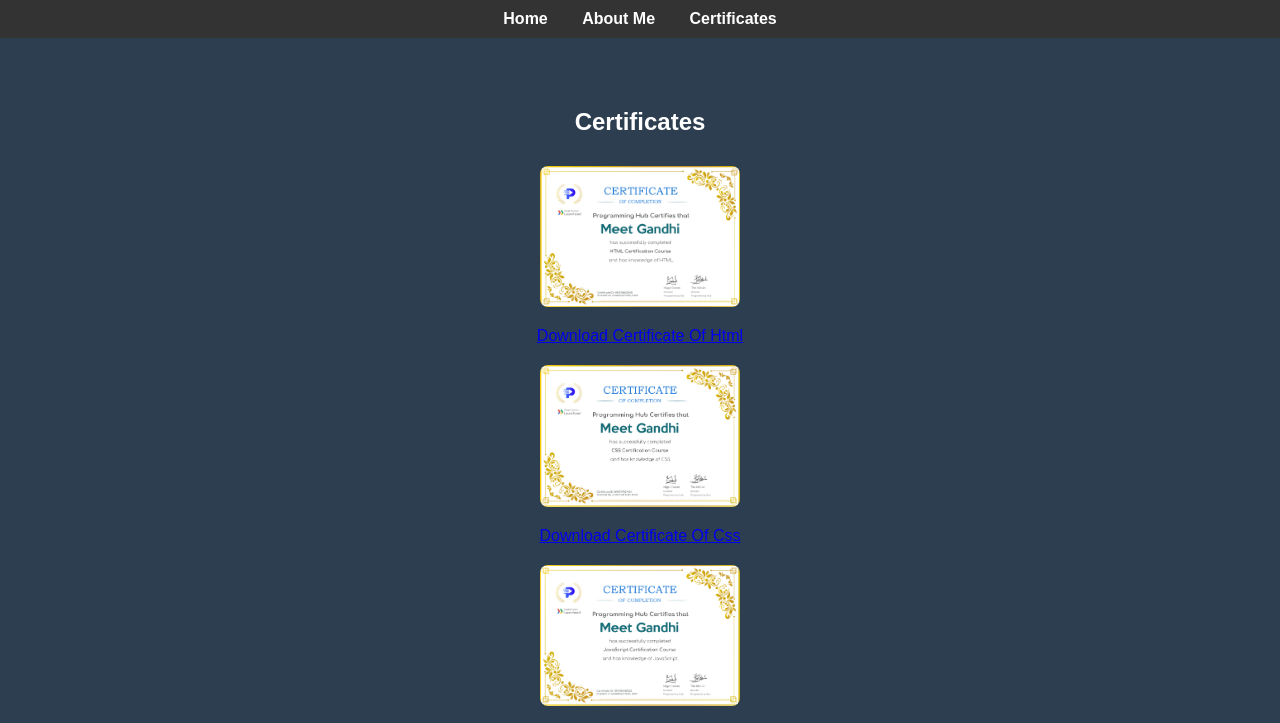
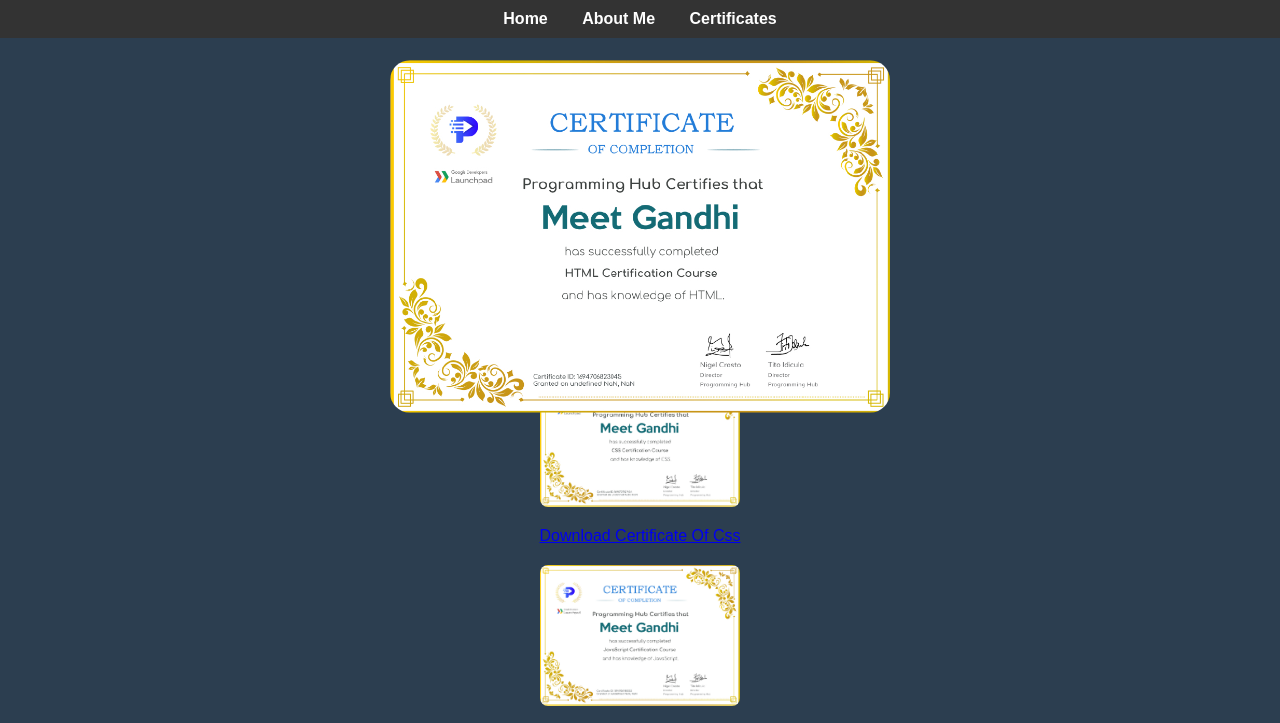
Before and after one commit to httpMeet/PortFolioWebsite, a plain HTML site: page certificates.html in a window 1280 px wide. In both pictures the pointer is over the picture 640 px from the left and 236 px from the top of the page. Shown: the top 723 px of the page. Drawn offline with Linux system fonts and the light colour scheme.

Commit message:
Update Css

```diff
--- a/styles.css
+++ b/styles.css
@@ -102,6 +102,10 @@
     max-width: 200px;
     border-radius: 8px;
 }
+.certificates .certificate img:hover{
+    transform: sacle(2.5);
+    -webkit-transform:scale(2.5);
+}
 
 .contact {
     padding: 20px 0;
```
